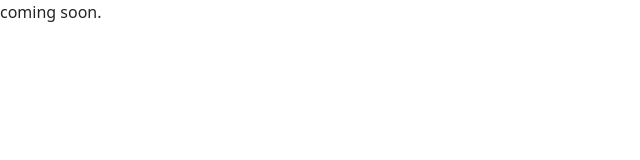
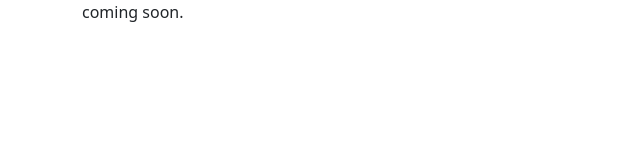
Before and after one commit to aclfxdev/cis4004, a plain HTML site: page index.html in a window 1280 px wide. Shown: the whole page, without its empty margins (0-640 px from the left). Drawn offline with nearby package versions, Linux system fonts and the light colour scheme.

Commit message:
Update index.html
Update index.html

```diff
--- a/index.html
+++ b/index.html
@@ -10,6 +10,8 @@
 
 </head>
 <body>
-coming soon.
+  <div class="container">
+    <p>coming soon.</p>
+  </div>
 </body>
 </html>
```
